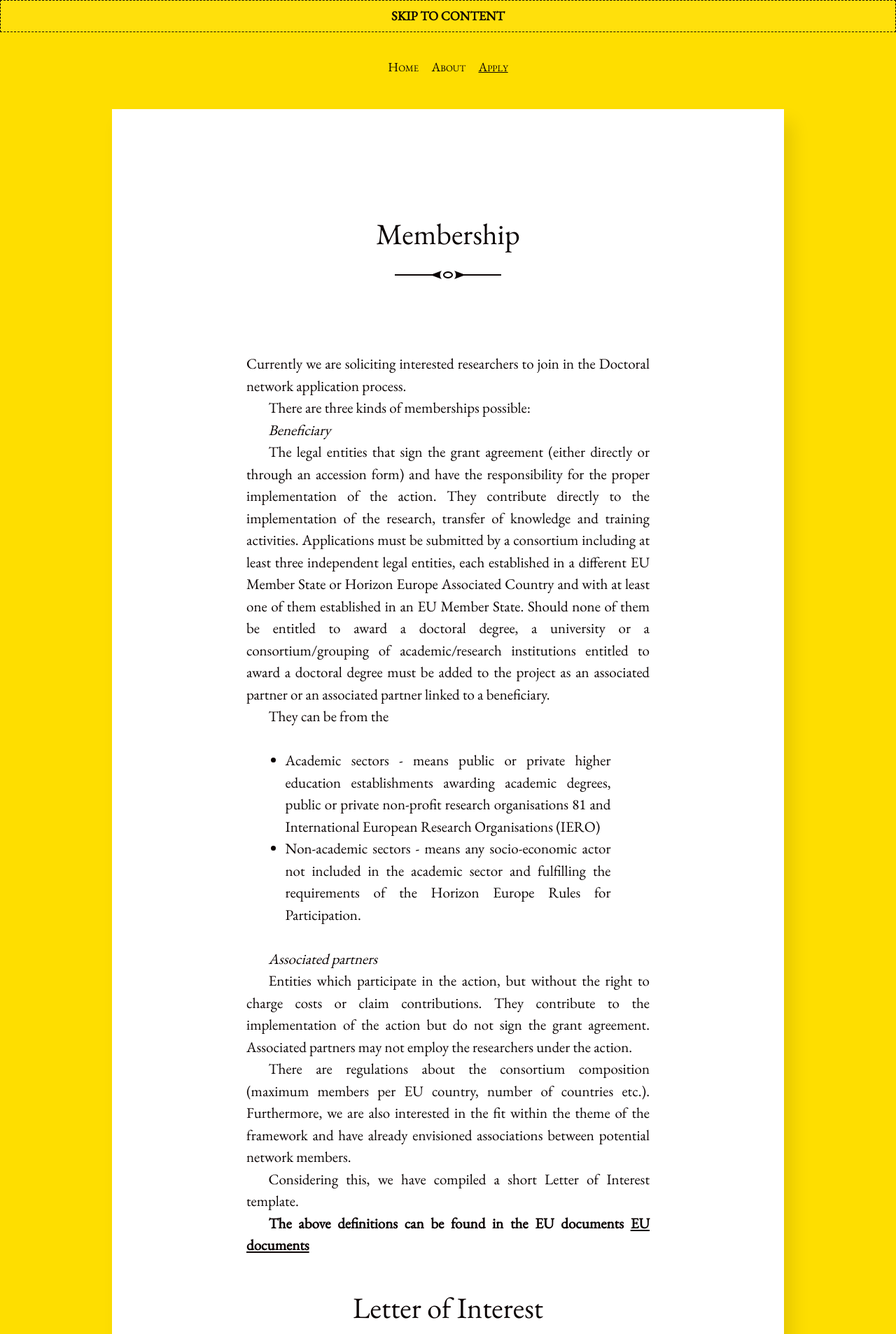
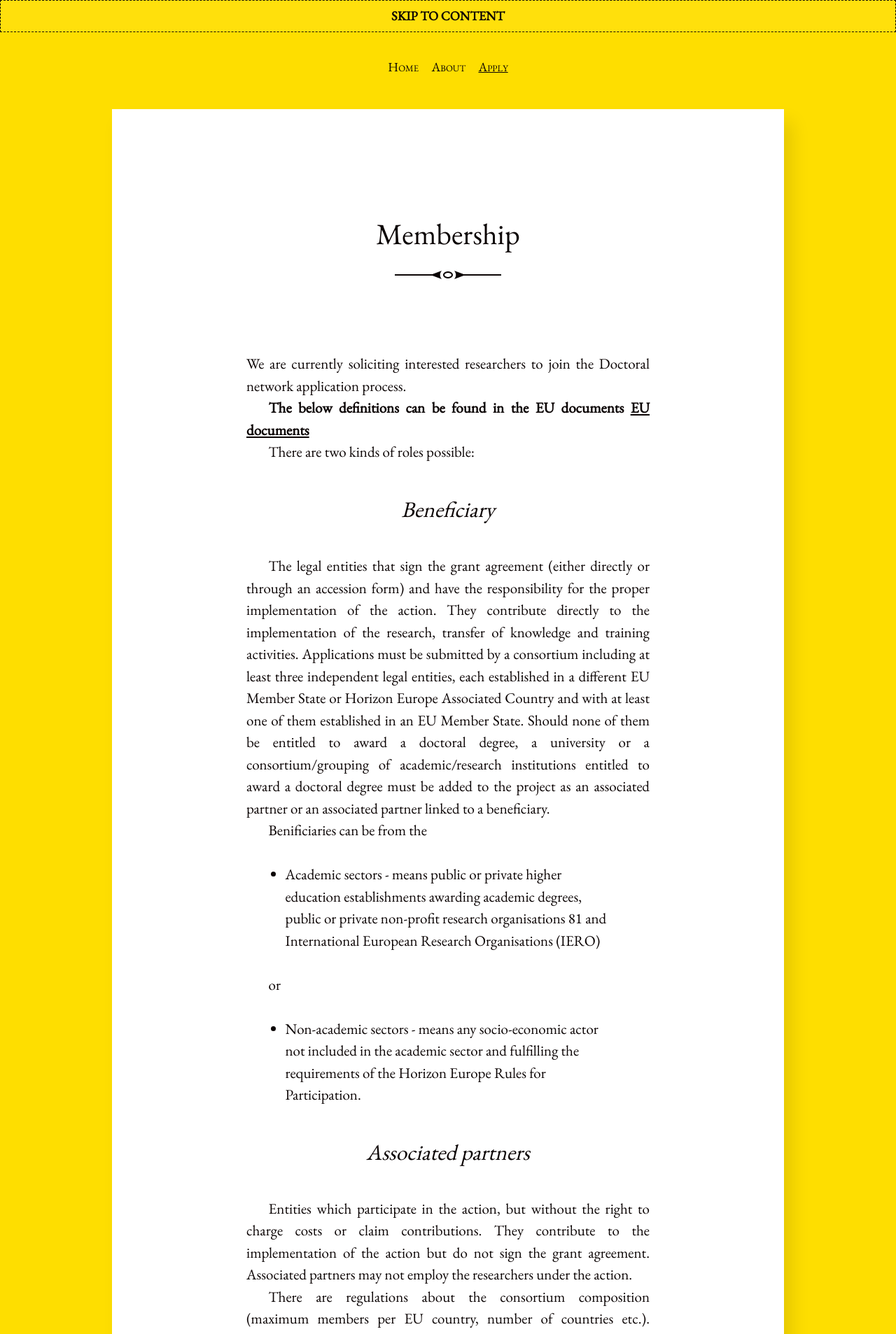
Before and after one commit to resilientEU/resilientEU.github.io, a Jekyll site: the page built from membership.md, in a window 1280 px wide. Shown: the top 1907 px of the page at 70% size. Built offline with Jekyll 4.4.1, drawn with Linux system fonts in a browser that asks for light colours; some of the changed text lies outside the part shown.

Commit message:
Update membership.md

```diff
--- a/membership.md
+++ b/membership.md
@@ -3,11 +3,14 @@ layout: post
 title: Membership
 ---
 
-Currently we are soliciting interested researchers to join in the Doctoral network application process.
+We are currently soliciting interested researchers to join the Doctoral network application process.
 
-There are three kinds of memberships possible:
+**The below definitions can be found in the EU documents [EU documents](https://resilienteu.github.io/literature/2024/08/02/EUDocuments.html)**
 
-*Beneficiary*
+There are two kinds of roles possible:
+
+
+### *Beneficiary*
 
 The legal entities that sign the grant agreement (either directly or through an accession form) and have the responsibility for the proper implementation of the action.
 They contribute directly to the implementation of the research, transfer of knowledge and training activities.
@@ -17,13 +20,15 @@ Member State. Should none of them be entitled to award a doctoral degree, a univ
 academic/research institutions entitled to award a doctoral degree must be added to the project as an associated partner or
 an associated partner linked to a beneficiary.
 
-They can be from the
+Benificiaries can be from the
 
 * Academic sectors - means public or private higher education establishments awarding academic degrees, public or private non-profit research organisations 81 and International European Research Organisations (IERO)
 
+or
+
 * Non-academic sectors - means any socio-economic actor not included in the academic sector and fulfilling the requirements of the Horizon Europe Rules for Participation.
 
-*Associated partners*
+### *Associated partners*
 
 Entities which participate in the action, but without the right to
 charge costs or claim contributions.
@@ -34,13 +39,14 @@ Furthermore, we are also interested in the fit within the theme of the framework
 
 Considering this, we have compiled a short Letter of Interest template.
 
-**The above definitions can be found in the EU documents [EU documents](https://resilienteu.github.io/literature/2024/08/02/EUDocuments.html)**
+
 
 ## Letter of Interest
 
-Please download the following letter of interest form that will allow us to assess your interest and determine if it fits with the framework concept (see About) and the other applicants.
+Please fill out the following letter of interest that will allow us to assess your interest and determine if it fits with the framework concept (see About) and the interests of other applicants.
+Feel free to send this information to collaborators (as per rules for beneficiaries or associated) if you see them fit in this program and possibly develop joint doctorate programs that preferably go across clusters.
 
 Once assessed, we will then form collaborative research teams and a core writing group to proceed with the application writing.
-Hence while we appreciate your time and effort in being a part of the application process we are limited in how many *Beneficiaries* we can have and a justified reasonable number of *Associated partners*
+Hence, while we appreciate your time and effort in being a part of the application process, we are limited in how many *Beneficiaries* we can have and a justified reasonable number of *Associated partners*
 
 **Please send in your completely filled LOIs by the deadline - 31st of December 2024.**
```
